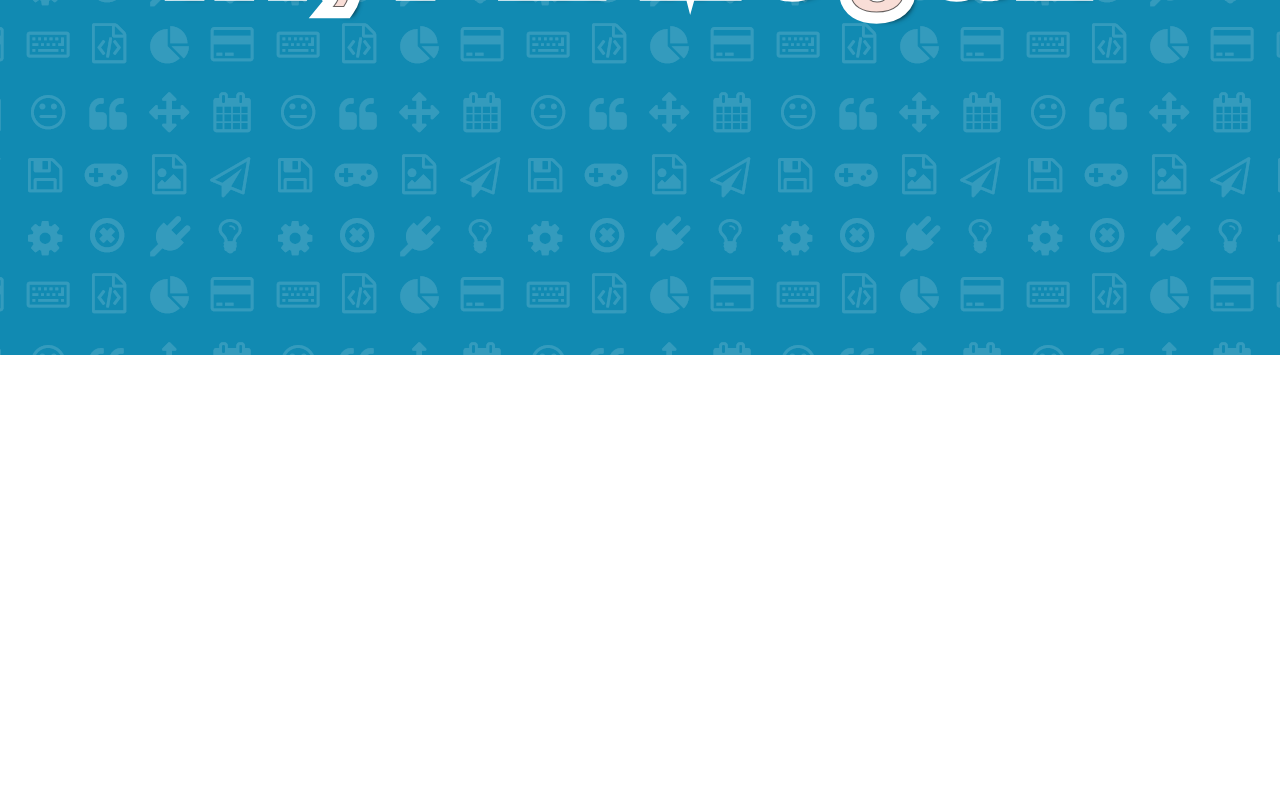
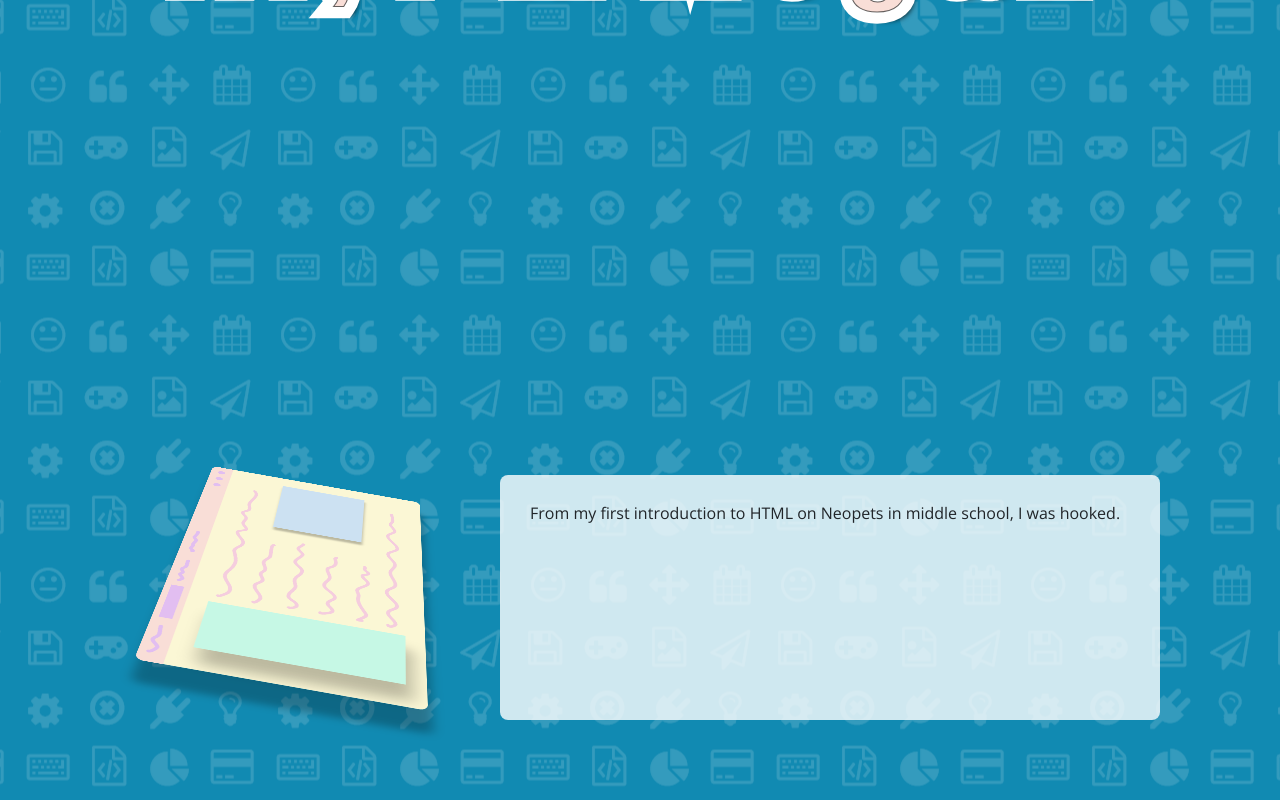
Before and after one commit to belzner/personal-site, a Vue app: page / in a window 1280 px wide. Shown: the part 445-1245 px from the top of the page. Before the commit the page ends 800 px from the top, so only its background shows below. Built offline with nearby package versions, Linux system fonts and the light colour scheme; a web font is replaced by a local one.

Commit message:
Redoing it all again lol

```diff
--- a/src/App.vue
+++ b/src/App.vue
@@ -1,28 +1,19 @@
 <template>
   <div id="app">
-    <Intro class="snap" />
-    <Know class="snap" />
-    <Done class="snap" />
-    <Taught class="snap" />
-    <Contact class="snap" />
+    <Intro />
+    <WebDevelopment />
   </div>
 </template>
 
 <script>
 import Intro from '@/views/Intro.vue';
-import Know from '@/views/Know.vue';
-import Done from '@/views/Done.vue';
-import Taught from '@/views/Taught.vue';
-import Contact from '@/views/Contact.vue';
+import WebDevelopment from '@/views/WebDevelopment.vue';
 
 export default {
   name: 'App',
   components: {
     Intro,
-    Know,
-    Done,
-    Taught,
-    Contact,
+    WebDevelopment,
   },
 };
 </script>
@@ -45,13 +36,9 @@ $headings-font-family: 'Chela One', sans-serif;
 }
 
 #app {
-  scroll-snap-type: y mandatory;
-  height: 100vh;
-  overflow: auto;
-}
-
-.snap {
-  scroll-snap-align: start;
+  background-color: #118ab2;
+  background-image: url('./assets/tile-118ab2.png');
+  background-position: center;
 }
 
 .header {
@@ -64,7 +51,6 @@ $headings-font-family: 'Chela One', sans-serif;
 
 .wrapper {
   height: 85vh;
-  max-width: 1000px;
   margin: 0 auto;
   padding: 5vh;
   position: relative;
--- a/src/views/Intro.vue
+++ b/src/views/Intro.vue
@@ -48,9 +48,6 @@ export default {
   min-height: 100vh;
   display: grid;
   place-content: center;
-  background-color: #118ab2;
-  background-image: url('../assets/tile-118ab2.png');
-  background-position: center;
   line-height: 1;
 }
 
--- /dev/null
+++ b/src/views/WebDevelopment.vue
@@ -0,0 +1,125 @@
+<template>
+  <div class="web-development">
+    <div class="anim-wrapper">
+      <div class="webpage-container">
+        <div class="webpage-green-square"></div>
+        <div class="webpage-blue-square"></div>
+      </div>
+    </div>
+    <div class="content">
+      From my first introduction to HTML on Neopets in middle school, I was hooked.
+    </div>
+  </div>
+</template>
+
+<script>
+export default {
+  name: 'WebDevelopment',
+  components: {},
+};
+</script>
+
+<style lang="scss" scoped>
+.web-development {
+  padding: 100px;
+  line-height: 1;
+  display: flex;
+}
+
+.content {
+  background-color: rgba(255, 255, 255, 0.8);
+  flex-grow: 1;
+  position: relative;
+  top: 20px;
+  padding: 30px;
+  margin-right: 20px;
+  border-radius: 0.5em;
+}
+
+.anim-wrapper {
+  perspective: 1000px;
+}
+
+@keyframes bounceOuter {
+  0% {
+    transform: rotate(-80deg) rotate3d(0, 1, 0, 60deg);
+    box-shadow: -0.38em 0.08em 0.2em rgba(0, 0, 0, 0.25);
+  }
+
+  50% {
+    transform: rotate(-80deg) rotate3d(0, 1, 0, 60deg) translateZ(1.5em);
+    box-shadow: -3.38em 0.38em 1em rgba(0, 0, 0, 0.25);
+  }
+
+  100% {
+    transform: rotate(-80deg) rotate3d(0, 1, 0, 60deg);
+    box-shadow: -0.38em 0.08em 0.2em rgba(0, 0, 0, 0.25);
+  }
+}
+
+@keyframes bounceInner {
+  0% {
+    transform: translateZ(0);
+    box-shadow: -0.38em 0.08em 0.2em rgba(0, 0, 0, 0.25);
+  }
+
+  50% {
+    transform: translateZ(0.5em);
+    box-shadow: -1.38em 0.38em 1em rgba(0, 0, 0, 0.25);
+  }
+
+  100% {
+    transform: translateZ(0);
+    box-shadow: -0.38em 0.08em 0.2em rgba(0, 0, 0, 0.25);
+  }
+}
+
+.webpage-container {
+  transform-style: preserve-3d;
+  background-image: url('../assets/webpage-base.png');
+  background-size: contain;
+  border-radius: 0.5em;
+  width: 400px;
+  height: 245px;
+  animation-duration: 4s;
+  animation-iteration-count: infinite;
+  animation-timing-function: ease-in-out;
+  // animation-play-state: paused;
+  animation-name: bounceOuter;
+
+  .webpage-green-square, .webpage-blue-square {
+    position: absolute;
+    animation-duration: 4s;
+    animation-iteration-count: infinite;
+    animation-timing-function: ease-in-out;
+    // animation-play-state: paused;
+    animation-name: bounceInner;
+  }
+
+  .webpage-green-square {
+    top: 45px;
+    left: 20px;
+    width: 75px;
+    height: 180px;
+    background-color: #c6f8e5;
+    animation-delay: -1s;
+  }
+
+  .webpage-blue-square {
+    top: 85px;
+    left: 275px;
+    width: 105px;
+    height: 95px;
+    background-color: #cce1f2;
+    animation-delay: -3s;
+  }
+
+  &:hover {
+    animation-play-state: running;
+
+    .webpage-green-square, .webpage-blue-square {
+      animation-play-state: running;
+    }
+  }
+}
+</style>
```
Also changed, not shown: src/assets/html-block.png (added), src/assets/webpage-base.png (added).
